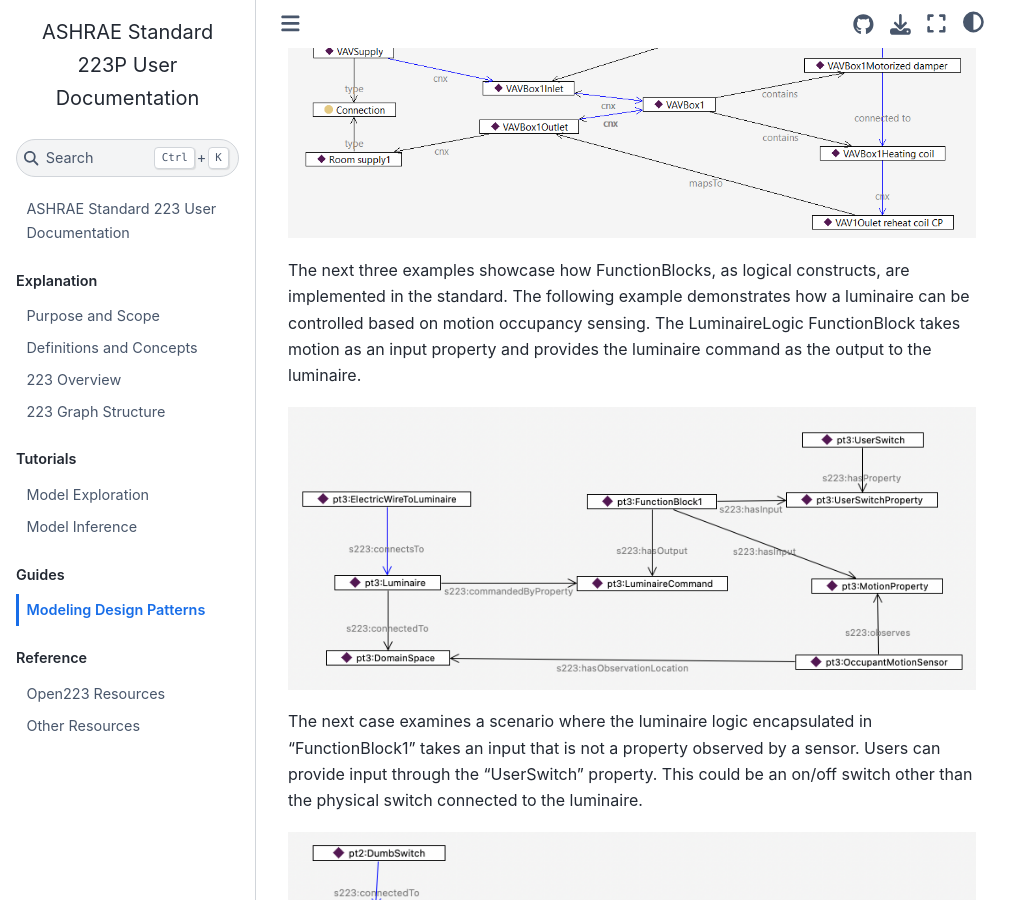
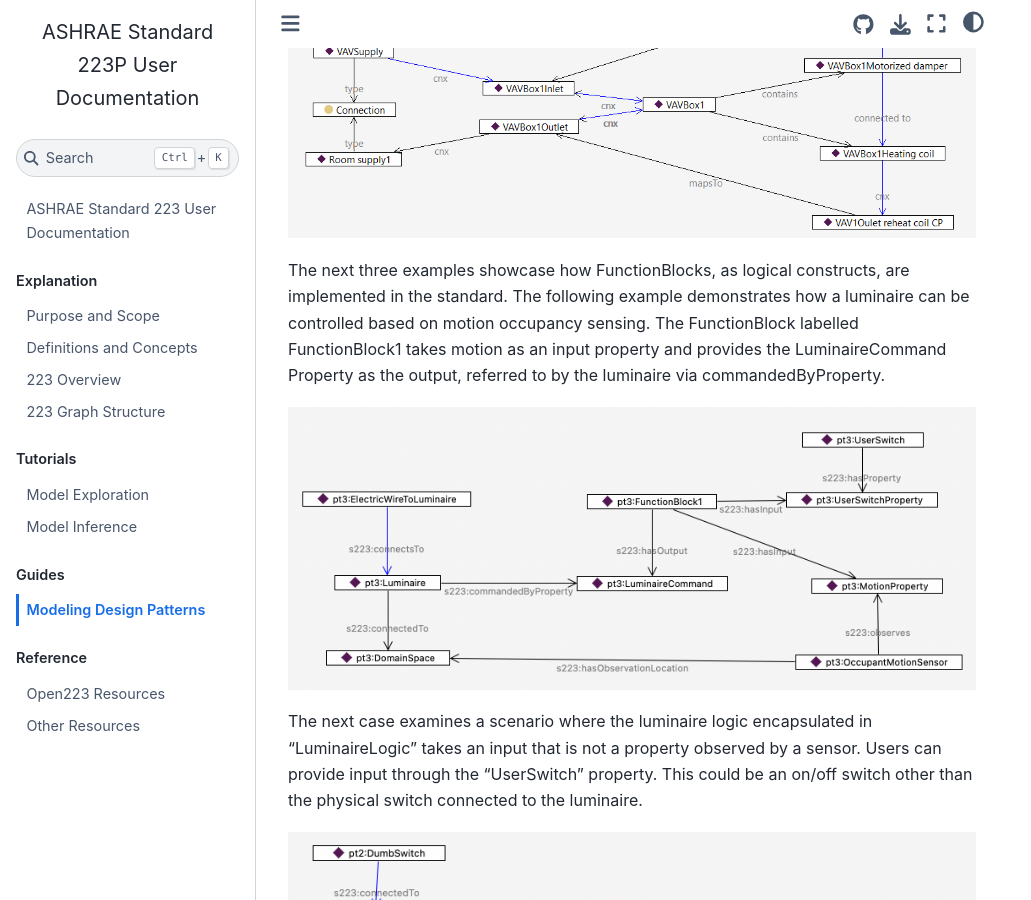
Before and after one commit to open223/docs.open223.info, a Jupyter Book: the page built from guides/design-patterns.md, in a window 1280 px wide and 900 px high, scrolled down 2538 px. Shown: the whole window, without its empty margins (0-1031 px from the left). Built offline with Jupyter Book 1.0.4 settings and Sphinx 7.4.7 and the Sphinx Book theme 1.1.4, drawn with Linux system fonts in a browser that asks for light colours.

Commit message:
Some minor edits

```diff
--- a/guides/design-patterns.md
+++ b/guides/design-patterns.md
@@ -25,10 +25,10 @@
 ![Containment](images/guides-Containment.png)
 
 
-The next three examples showcase how FunctionBlocks, as logical constructs, are implemented in the standard. The following example demonstrates how a luminaire can be controlled based on motion occupancy sensing. The LuminaireLogic FunctionBlock takes motion as an input property and provides the luminaire command as the output to the luminaire.
+The next three examples showcase how FunctionBlocks, as logical constructs, are implemented in the standard. The following example demonstrates how a luminaire can be controlled based on motion occupancy sensing. The FunctionBlock labelled FunctionBlock1 takes motion as an input property and provides the LuminaireCommand Property as the output, referred to by the luminaire via commandedByProperty.
 
 ![UserSwitch](images/guides-UserSwitch.png)
 
-The next case examines a scenario where the luminaire logic encapsulated in "FunctionBlock1" takes an input that is not a property observed by a sensor. Users can provide input through the "UserSwitch" property. This could be an on/off switch other than the physical switch connected to the luminaire.
+The next case examines a scenario where the luminaire logic encapsulated in "LuminaireLogic" takes an input that is not a property observed by a sensor. Users can provide input through the "UserSwitch" property. This could be an on/off switch other than the physical switch connected to the luminaire.
 
 ![DumbSwitch](images/guides-DumbSwitch.png)
```
